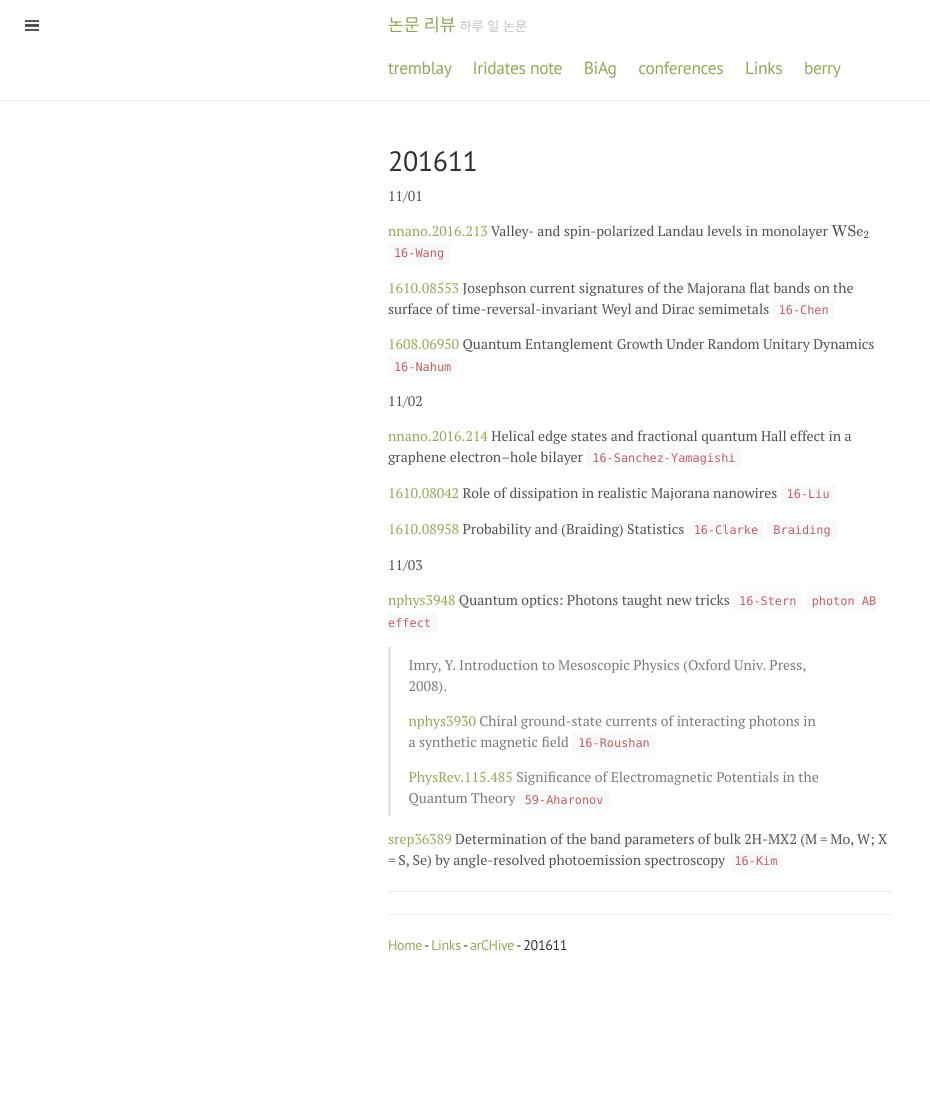
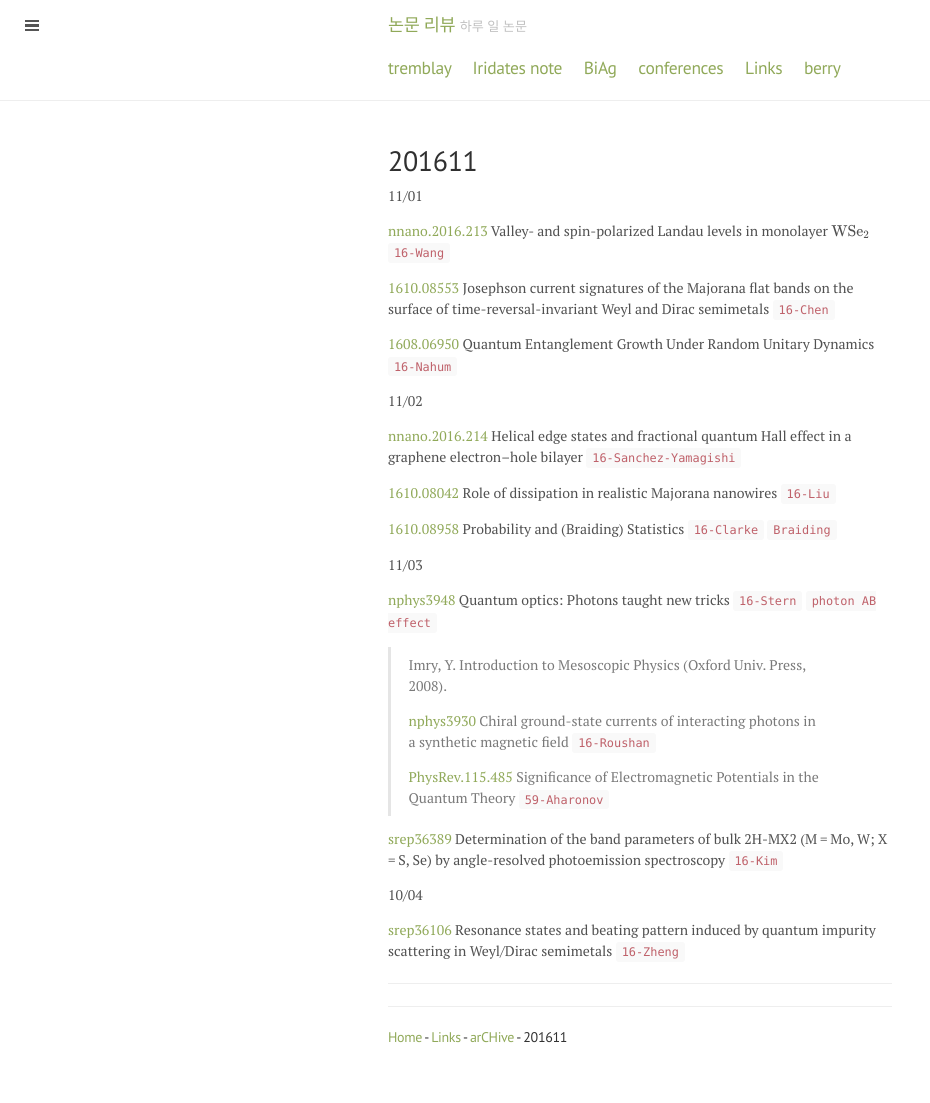
Before and after one commit to qkrwlsghdcjsworlt/work, a Jekyll site: the page built from 201611.md, in a window 1280 px wide. Shown: the whole page, without its empty margins (0-930 px from the left). Built offline with Jekyll 4.4.1, drawn with Linux system fonts in a browser that asks for light colours; formulas are drawn with MathJax 3; before the commit the page ends 1011 px from its top, so only the background shows below that.

Commit message:
“update”

```diff
--- a/201611.md
+++ b/201611.md
@@ -33,7 +33,9 @@ title: 201611
 
 [srep36389](http://www.nature.com/articles/srep36389) Determination of the band parameters of bulk 2H-MX2 (M = Mo, W; X = S, Se) by angle-resolved photoemission spectroscopy `16-Kim`
 
+10/04
 
+[srep36106](http://www.nature.com/articles/srep36106) Resonance states and beating pattern induced by quantum impurity scattering in Weyl/Dirac semimetals `16-Zheng`
 
 
 ---
```
